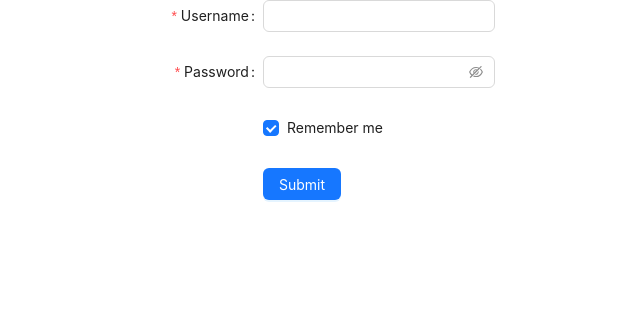
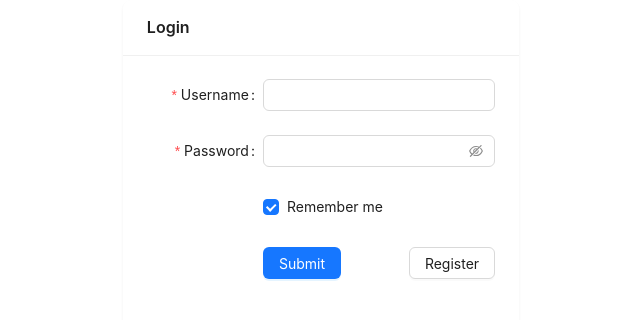
Before and after one commit to Wangloveyu/githubInsight, a React (Vite) app: page /login in a window 1280 px wide. Shown: the top 320 px of the page, without its empty margins (319-959 px from the left). Built offline with nearby package versions, Linux system fonts and the light colour scheme; the HTML template or start-up script is replaced by a standard one.

Commit message:
style(fontend): 前端除网络请求部分完成

```diff
--- a/src/components/MyHeader/index.jsx
+++ b/src/components/MyHeader/index.jsx
@@ -2,12 +2,27 @@ import React from 'react'
 import { Menu } from 'antd'
 import { Button } from 'antd'
 import styles from './index.module.css'
+import { useNavigate } from 'react-router-dom'
+import { useEffect } from 'react'
+import { useMemo } from 'react'
 
-export default () => {
+export default props => {
+  const navigator = useNavigate()
+  const user = useMemo(() => {
+    const data = JSON.parse(localStorage.getItem('userInfo'))
+    return data.username
+  }, [localStorage.getItem('userInfo')])
   return (
     <div className={styles.MyHeader}>
-      <h1>Hi, user</h1>
-      <Button>Login out</Button>
+      <h1>Hi, {user}</h1>
+      <Button
+        onClick={() => {
+          localStorage.removeItem('login')
+          navigator('/login')
+        }}
+      >
+        Login out
+      </Button>
     </div>
   )
 }
--- a/src/components/TimeLine/index.jsx
+++ b/src/components/TimeLine/index.jsx
@@ -67,8 +67,8 @@ export default props => {
         {<i className={`iconfont ${show ? 'icon-down' : 'icon-right'}`}></i>}TimeLine
       </h3>
       <div className={styles.content} style={show ? {} : { height: '0px' }}>
-        {timeEvents.map(item => {
-          return <TimeLineItem item={item} />
+        {timeEvents.map((item, index) => {
+          return <TimeLineItem key={index} item={item} />
         })}
         <TimeLineItem item={{ time: '当前时间', event: 'hfsjkdjfhdj' }} end={true}></TimeLineItem>
       </div>
--- a/src/pages/Auth/index.jsx
+++ b/src/pages/Auth/index.jsx
@@ -18,6 +18,6 @@ export default () => {
           navigator('/home/repo')
         }
     }
-  }, [])
+  }, [location.pathname])
   return <Outlet />
 }
--- a/src/pages/Home/index.jsx
+++ b/src/pages/Home/index.jsx
@@ -1,14 +1,27 @@
 import React from 'react'
-import { Breadcrumb, Layout, Menu, theme } from 'antd'
+import { Layout } from 'antd'
 import MySider from '../../components/MySider'
 import MyHeader from '../../components/MyHeader'
 import { Outlet } from 'react-router-dom'
-const { Header, Content, Sider, Footer } = Layout
+import { useEffect } from 'react'
+import { message } from 'antd'
+import { useNavigate } from 'react-router-dom'
+import { useState } from 'react'
+const { Header, Content, Sider } = Layout
 
 const App = () => {
-  const {
-    token: { colorBgContainer }
-  } = theme.useToken()
+  const navigator = useNavigate()
+  useEffect(() => {
+    if (!localStorage.getItem('login')) {
+      message.error({
+        content: 'The user is not logged in',
+        duration: 1,
+        onClose: () => {
+          navigator('/login')
+        }
+      })
+    }
+  }, [])
   return (
     <Layout style={{ height: '100%' }}>
       <Header className="header">
--- a/src/pages/Login/index.jsx
+++ b/src/pages/Login/index.jsx
@@ -2,17 +2,46 @@ import React from 'react'
 import { Button, Checkbox, Form, Input } from 'antd'
 import styles from './index.module.css'
 import { useCallback } from 'react'
+import { useNavigate } from 'react-router-dom'
+import { message } from 'antd'
+import { Card } from 'antd'
 
 const Login = () => {
-  const onFinish = values => {
-    console.log('Success:', values)
+  const navigator = useNavigate()
+  const [myForm] = Form.useForm()
+  const onSubmit = () => {
+    myForm
+      .validateFields()
+      .then(res => {
+        const data = JSON.parse(localStorage.getItem('userInfo'))
+        console.log(res, data)
+        if (res.username === data.username && res.password === data.password) {
+          console.log(res)
+          localStorage.setItem('login', true)
+          message.success({
+            content: 'login in successfully',
+            duration: 1,
+            onClose: () => {
+              navigator('/home')
             }
-  const onFinishFailed = errorInfo => {
-    console.log('Failed:', errorInfo)
+          })
+        } else {
+          message.error({ content: 'username or password is wrong', duration: 1 })
+        }
+      })
+      .catch(err => [message.error({ content: 'username or password is wrong', duration: 1 })])
   }
   return (
     <div className={styles.Register}>
+      <Card
+        title="Login"
+        bordered={false}
+        style={{
+          width: 'auto'
+        }}
+      >
         <Form
+          form={myForm}
           name="basic"
           labelCol={{
             span: 8
@@ -23,8 +52,6 @@ const Login = () => {
           initialValues={{
             remember: true
           }}
-        onFinish={onFinish}
-        onFinishFailed={onFinishFailed}
           autoComplete="off"
         >
           <Form.Item
@@ -70,11 +97,21 @@ const Login = () => {
               span: 16
             }}
           >
-          <Button type="primary" htmlType="submit">
+            <div style={{ display: 'flex', justifyContent: 'space-between' }}>
+              <Button type="primary" onClick={onSubmit}>
                 Submit
               </Button>
+              <Button
+                onClick={() => {
+                  navigator('/register')
+                }}
+              >
+                Register
+              </Button>
+            </div>
           </Form.Item>
         </Form>
+      </Card>
     </div>
   )
 }
--- a/src/pages/Register/index.jsx
+++ b/src/pages/Register/index.jsx
@@ -2,22 +2,57 @@ import React from 'react'
 import { Button, Checkbox, Form, Input } from 'antd'
 import styles from './index.module.css'
 import { useCallback } from 'react'
+import { LoadingOutlined } from '@ant-design/icons'
+import { useState } from 'react'
+import { message } from 'antd'
+import { Spin } from 'antd'
+import { useNavigate } from 'react-router-dom'
+import { Card } from 'antd'
 
 const Register = () => {
+  const navigator = useNavigate()
   const [myForm] = Form.useForm()
 
-  const handleSumbit = useCallback(() => {
+  const register = async res => {
+    return new Promise((resolve, reject) => {
+      localStorage.setItem('userInfo', JSON.stringify(res))
+      resolve(true)
+    })
+  }
+
+  const handleSumbit = useCallback(async values => {
     myForm
       .validateFields()
       .then(res => {
-        console.log('在这里登录')
+        register(res)
+          .then(data => {
+            console.log(data)
+            message.success({
+              content: 'Register successfully, jumping to login pages...',
+              duration: 1,
+              onClose: () => {
+                navigator('/login')
+              }
+            })
           })
           .catch(err => {
-        console.log('表单校验失败')
+            console.log(err)
+            message.error('Register Fail')
+          })
+      })
+      .catch(err => {
+        console.log('表单校验失败', err)
       })
   }, [])
   return (
     <div className={styles.Register}>
+      <Card
+        title="Register"
+        bordered={false}
+        style={{
+          width: 'auto'
+        }}
+      >
         <Form
           name="basic"
           labelCol={{
@@ -31,6 +66,7 @@ const Register = () => {
           }}
           autoComplete="off"
           form={myForm}
+          onFinish={handleSumbit}
         >
           <Form.Item
             label="Username"
@@ -59,17 +95,6 @@ const Register = () => {
           </Form.Item>
 
           <Form.Item
-          name="remember"
-          valuePropName="checked"
-          wrapperCol={{
-            offset: 8,
-            span: 16
-          }}
-        >
-          <Checkbox>Remember me</Checkbox>
-        </Form.Item>
-
-        <Form.Item
             wrapperCol={{
               offset: 8,
               span: 16
@@ -78,6 +103,7 @@ const Register = () => {
             <Button onClick={handleSumbit}>Register</Button>
           </Form.Item>
         </Form>
+      </Card>
     </div>
   )
 }
```
Lines whose indentation alone changed are shown as unchanged.
